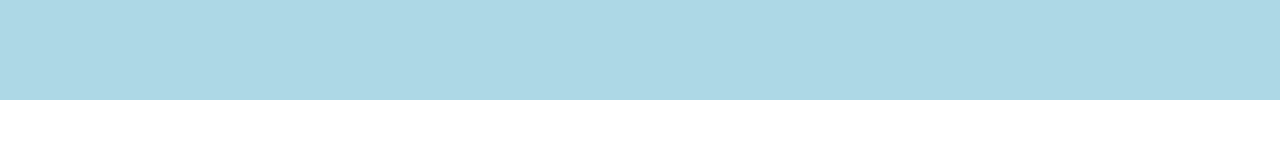
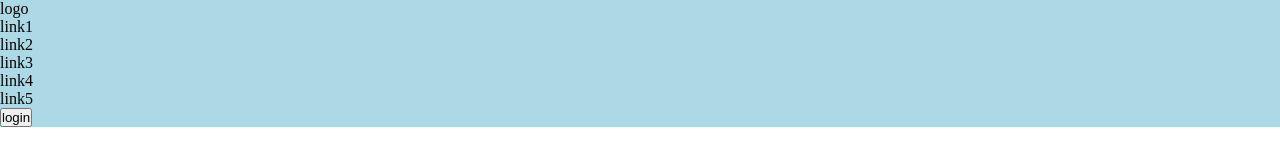
Before and after one commit to mauroluciano/htmlcss-struttura-discord, a plain HTML site: page index.html in a window 1280 px wide. Drawn offline with Linux system fonts and the light colour scheme.

Commit message:
add button login

```diff
--- a/index.html
+++ b/index.html
@@ -7,7 +7,21 @@
     <title>Discord</title>
 </head>
 <body>
-    <header>    </header>
+    <header>
+        <div class="head">
+            <span>logo</span>
+            <nav>
+                <ul>
+                    <li>link1</li>
+                    <li>link2</li>
+                    <li>link3</li>
+                    <li>link4</li>
+                    <li>link5</li>
+                </ul>
+            </nav>
+            <button>login</button>
+        </div>
+    </header>
 
 </body>
 </html>
```
